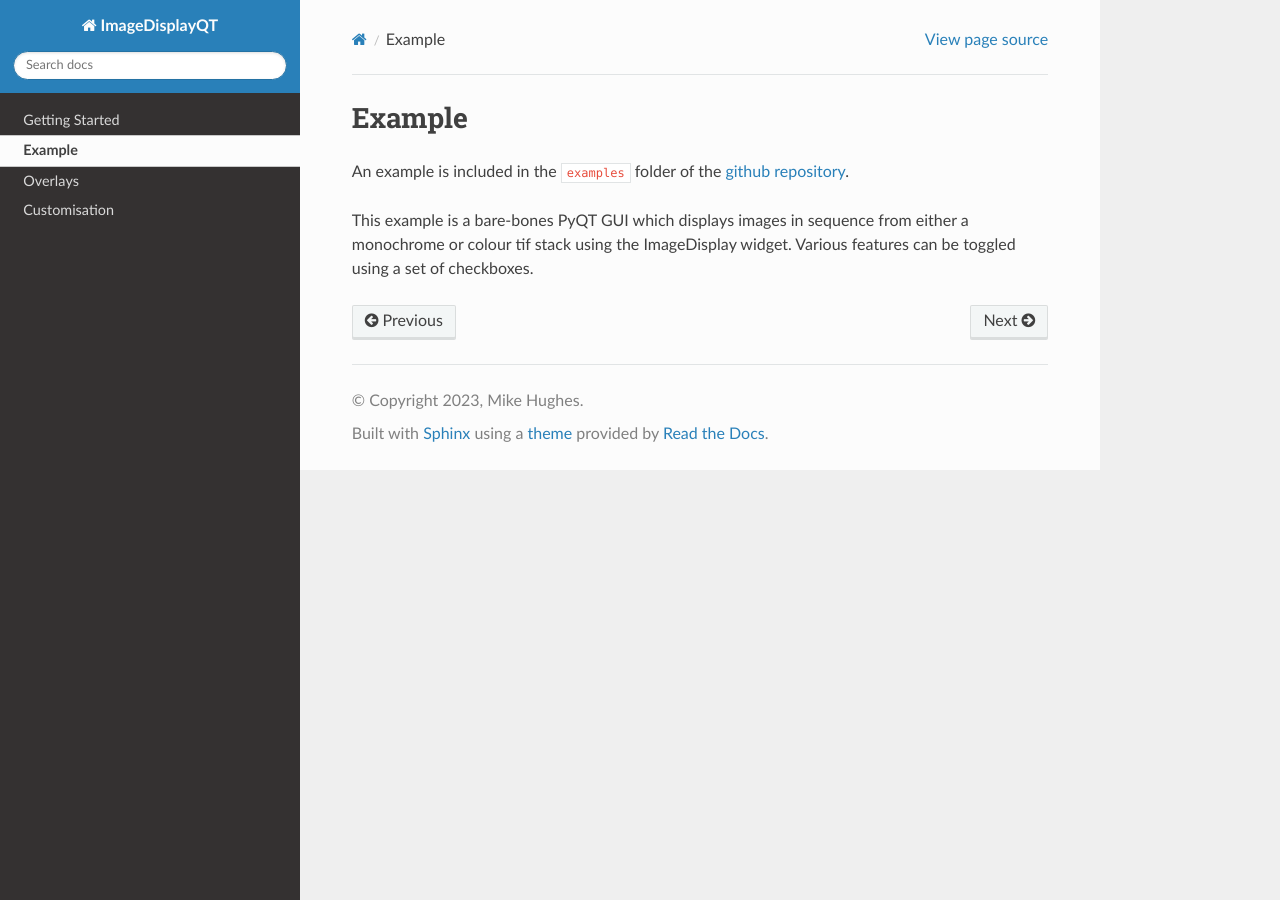
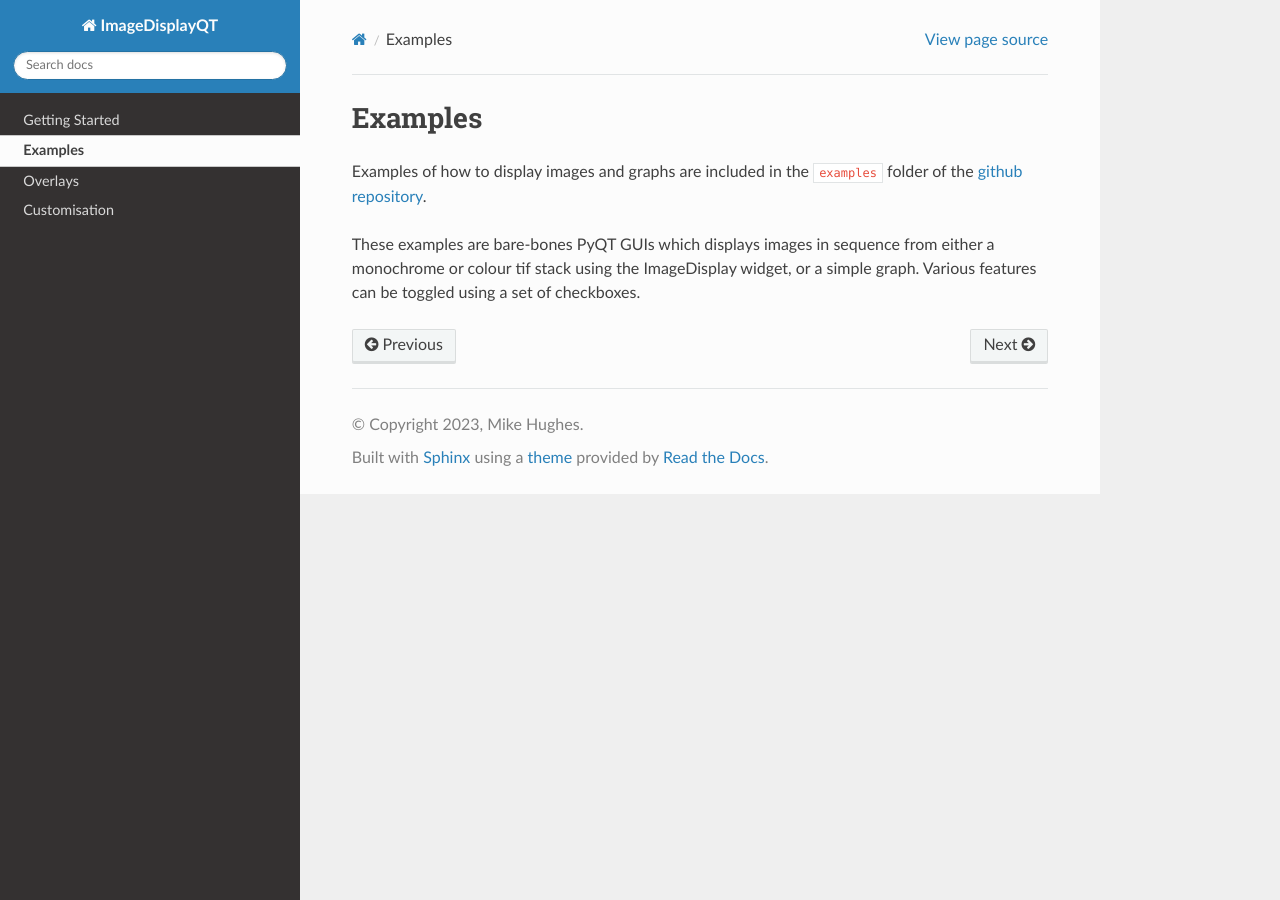
Before and after one commit to MikeHughesKent/ImageDisplayQT, a Sphinx documentation site: the page built from docs/source/example.rst, in a window 1280 px wide. Built offline with Sphinx 7.4.7 and the Read the Docs theme 2.0.0, drawn with Linux system fonts in a browser that asks for light colours; pages that are not in the unit, such as notebooks, are missing from menus.

Commit message:
Updated docs

```diff
--- a/docs/source/example.rst
+++ b/docs/source/example.rst
@@ -1,6 +1,6 @@
-Example
-=======
+Examples
+========
 
-An example is included in the ``examples`` folder of the `github repository <https://github.com/MikeHughesKent/ImageDisplayQT/>`_.
+Examples of how to display images and graphs are included in the ``examples`` folder of the `github repository <https://github.com/MikeHughesKent/ImageDisplayQT/>`_.
 
-This example is a bare-bones PyQT GUI which displays images in sequence from either a monochrome or colour tif stack using the ImageDisplay widget. Various features can be toggled using a set of checkboxes.
+These examples are bare-bones PyQT GUIs which displays images in sequence from either a monochrome or colour tif stack using the ImageDisplay widget, or a simple graph. Various features can be toggled using a set of checkboxes.
--- a/docs/source/getting_started.rst
+++ b/docs/source/getting_started.rst
@@ -1,3 +1,4 @@
+
 Getting Started
 ===============
 
```
Also changed, not shown: docs/source/index.rst (+6 -2 lines), readme.md (+4 -3 lines), 2 other files.
